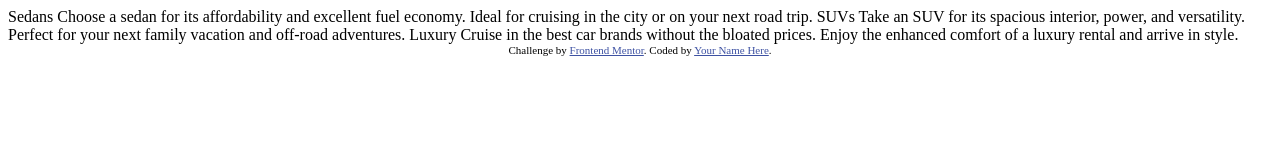
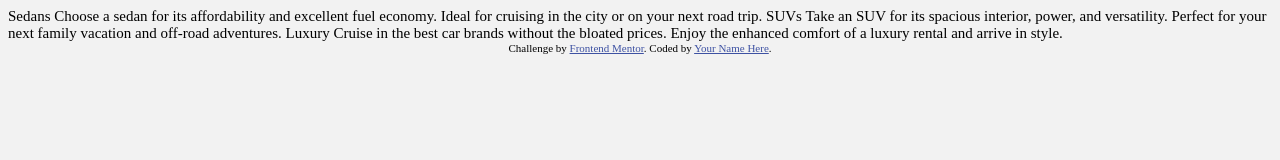
Before and after one commit to AJ-Romera/3-column-card-component-fm-challenge, a website: page index.html in a window 1280 px wide. Drawn offline with Linux system fonts and the light colour scheme.

Commit message:
CHNG: Add Basic Styles as CSS Variables

```diff
--- a/styles.css
+++ b/styles.css
@@ -1,5 +1,17 @@
-/* font-family: 'Big Shoulders Display', cursive;
-font-family: 'Lexend Deca', sans-serif; */
+:root {
+	--bright-orange: hsl(31, 77%, 52%);
+	--dark-cyan: hsl(184, 100%, 22%);
+	--very-dark-cyan: hsl(179, 100%, 13%);
+	--transparent-white: hsla(0, 0%, 100%, 0.75);
+	--very-light-gray: hsl(0, 0%, 95%);
+	--lexend-font: 'Lexend Deca', sans-serif;
+	--big-shoulders-d-font: 'Big Shoulders Display', cursive;
+}
+
+body {
+	font-size: 0.938rem;
+	background-color: var(--very-light-gray);
+}
 
 .attribution {
 	font-size: 11px;
@@ -8,3 +20,10 @@ font-family: 'Lexend Deca', sans-serif; */
 .attribution a {
 	color: hsl(228, 45%, 44%);
 }
+
+/* The Challenge Provide a Breakpoint at 375px for mobile
+I prefer 768 and below for mobile-tablet and above for desktop
+I can add more precise breakpoints but this is just a practice */
+@media screen and (min-width: 768px) {
+	/* ... */
+}
```
